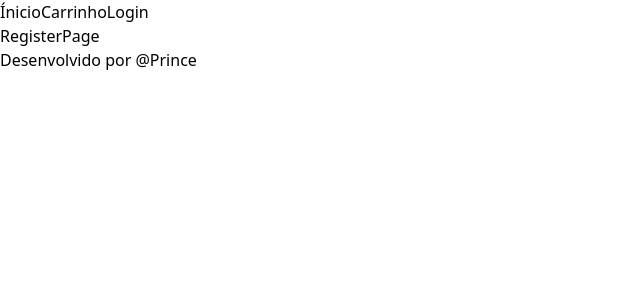
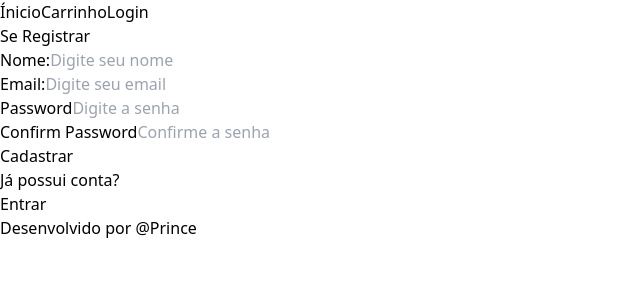
Before and after one commit to prince-neres/ecommerce, a React (Vite) app in the folder frontend/: page /register in a window 1280 px wide. Shown: the top 300 px of the page, without its empty margins (0-640 px from the left). Built offline with nearby package versions, Linux system fonts and the light colour scheme.

Commit message:
Create page register and login

```diff
--- a/frontend/src/pages/BasePage/index.jsx
+++ b/frontend/src/pages/BasePage/index.jsx
@@ -5,7 +5,7 @@ import Footer from '../../components/Footer';
 
 const BasePage = () => {
 	return (
-		<div>
+		<div className='flex flex-col justify-between'>
       <Navbar />
       <Outlet />
       <Footer />
--- a/frontend/src/pages/LoginPage/index.jsx
+++ b/frontend/src/pages/LoginPage/index.jsx
@@ -1,7 +1,67 @@
+import { useEffect, useState } from 'react';
+import { useDispatch, useSelector } from 'react-redux';
+import { Link, useLocation, useNavigate } from 'react-router-dom';
+import Loader from '../../components/Loader';
+import { login } from '../../redux/actions/userActions';
+
+
 const LoginPage = () => {
+
+	const [email, setEmail] = useState('')
+	const [password, setPassword] = useState('')
+	const dispatch = useDispatch()
+	const location = useLocation()
+	const navigate = useNavigate()
+
+	const redirect = location.search ? location.search.split('=')[1] : '/'
+
+	const userLogin = useSelector(state => state.userLogin)
+	const { error, loading, userInfo } = userLogin
+
+	useEffect(()=>{
+		if (userInfo) {
+			navigate(redirect)
+		}
+	}, [navigate, userInfo, redirect])
+
+	const submitHandler = (e) => {
+		e.preventDefault()
+		dispatch(login(email, password))
+	}
+
 	return (
 		<div>
-			LoginPage
+			<h1>Entrar</h1>
+			{ error && <p>Erro</p> }
+			{ loading && <Loader /> }
+
+			<form onSubmit={submitHandler}>
+				<label>Email:</label>
+				<input
+					required
+					type='email'
+					placeholder='Digite seu email'
+					value={email}
+					onChange={(e) =>
+					 setEmail(e.target.value)}
+				/>
+				<label>Senha:</label>
+				<input
+					required
+					type='password'
+					placeholder='Digite seu senha'
+					value={password}
+					onChange={(e) =>
+					 setPassword(e.target.value)}
+				/>
+				<button type='submit'>
+					Entrar
+				</button>
+			</form>
+				<div>
+					<p>Novo?</p>
+					<Link to={redirect?`/register?redirect=${redirect}`:'/register'}>Se Registrar</Link>
+				</div>
 		</div>
 	);
 };
--- a/frontend/src/pages/RegisterPage/index.jsx
+++ b/frontend/src/pages/RegisterPage/index.jsx
@@ -1,7 +1,76 @@
+import { useEffect, useState } from 'react';
+import { Link, useNavigate, useLocation } from 'react-router-dom';
+import Loader from '../../components/Loader';
+import { useDispatch, useSelector } from 'react-redux';
+import { register } from '../../redux/actions/userActions';
+
+
 const RegisterPage = () => {
+	const [name, setName] = useState('')
+	const [email, setEmail] = useState('')
+	const [password, setPassword] = useState('')
+	const [confirmPassword, setConfirmPassword] = useState('')
+	const [message, setMessage] = useState('')
+
+	const navigate = useNavigate()
+	const location = useLocation()
+
+	const dispatch = useDispatch()
+
+	const redirect = location.search ? location.search.split('=')[1] : '/'
+
+	const userRegister = useSelector(state => state.userRegister)
+
+	const {error, loading, userInfo} = userRegister
+
+  useEffect(() => {
+		if(userInfo) {
+			navigate(redirect)
+		}
+	},[navigate, userInfo, redirect])
+
+	const submitHandler = (e) => {
+		e.preventDefault()
+		if (password != confirmPassword) {
+			setMessage('Password do not Match')
+		} else {
+			dispatch(register(name, email, password))
+		}
+	}
+
 	return (
 		<div>
-			RegisterPage
+			<h1>Se Registrar</h1>
+			{ message && <p>{message}</p> }
+			{ error && <p>{error}</p> }
+			{ loading && <Loader /> }
+
+			<form onSubmit={submitHandler}>
+				<div>
+					<label>Nome:</label>
+					<input type='name' placeholder='Digite seu nome' value={name} onChange={(e)=> setName(e.target.value)} required />
+				</div>
+
+				<div>
+					<label>Email:</label>
+					<input required type='email' placeholder='Digite seu email' value={email} onChange={(e)=> setEmail(e.target.value)} />
+				</div>
+
+				<div>
+					<label>Password</label>
+					<input required type='password' placeholder='Digite a senha' value={password} onChange={(e)=> setPassword(e.target.value)} />
+				</div>
+
+				<div>
+					<label>Confirm Password</label>
+					<input required type='password' placeholder='Confirme a senha' value={confirmPassword} onChange={(e)=> setConfirmPassword(e.target.value)} />
+				</div>
+				<button type='submit'>Cadastrar</button>
+			</form>
+			<div>
+				<p>Já possui conta?</p>
+				<Link to={redirect?`/login?redirect=${redirect}`:'/login'}>Entrar</Link>
+			</div>
 		</div>
 	);
 };
--- a/frontend/src/redux/actions/cartActions.js
+++ b/frontend/src/redux/actions/cartActions.js
@@ -3,7 +3,7 @@ import { CART_ADD_ITEM ,CART_REMOVE_ITEM} from '../constants/cartConstants';
 
 
 export const addToCart = (id, qty) => async (dispatch, getState) => {
-	const { data } = await axios.get(`/api/products/${id}`);
+	const { data } = await axios.get(`http://localhost:8000/api/products/${id}`);
 
 	dispatch({
 			type: CART_ADD_ITEM,
--- a/frontend/src/redux/actions/userActions.js
+++ b/frontend/src/redux/actions/userActions.js
@@ -21,7 +21,7 @@ export const login = (email, password) => async (dispatch) => {
 		};
 
 		const {data} = await axios.post(
-			'/api/users/login/',
+			'http://localhost:8000/api/users/login/',
 			{
 				'username': email,
 				'password': password
@@ -41,8 +41,8 @@ export const login = (email, password) => async (dispatch) => {
     dispatch({
 			type: USER_LOGIN_FAIL,
 			payload:
-				error.response && error.response.data.detail
-				? error.response.data.detail
+				error.response && error.response.data.details
+				? error.response.data.details
 				: error.message,
     });
   };
@@ -60,7 +60,7 @@ export const register = (name, email, password) => async (dispatch) => {
 		};
 
 		const {data} = await axios.post(
-			'/api/users/register/',
+			'http://localhost:8000/api/users/register/',
 			{
 				'name': name,
 				'email': email,
@@ -83,10 +83,11 @@ export const register = (name, email, password) => async (dispatch) => {
 	}
 
 	catch(error) {
+		console.log(error)
 		dispatch({
-			type:USER_REGISTER_FAIL,
-			payload:error.response && error.response.data.detail
-			? error.response.data.detail
+			type: USER_REGISTER_FAIL,
+			payload: error.response && error.response.data.details
+			? error.response.data.details
 			:error.message,
 		});
 	}
```
Also changed, not shown: frontend/src/pages/HomePage/index.jsx (line endings or trailing spaces).
